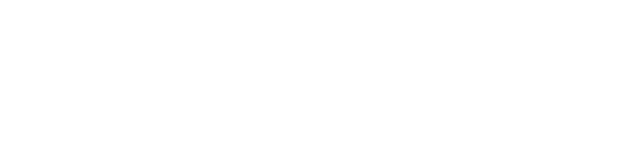
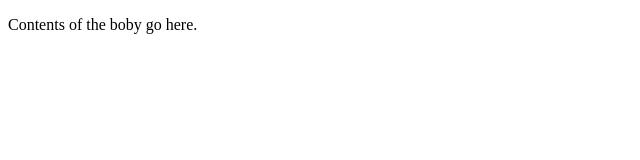
Before and after one commit to Kwena4/My_First_portfolio, a plain HTML site: page base_index.html in a window 1280 px wide. Shown: the whole page, without its empty margins (0-640 px from the left). Drawn offline with Linux system fonts and the light colour scheme.

Commit message:
commiting again

```diff
--- a/base_index.html
+++ b/base_index.html
@@ -5,12 +5,10 @@
     <title>
         My first Website
     </title>
-
-
 </head>
 
 <body>
 
-
+    <p> Contents of the boby go here.</p>
 </body>
 </html>
```
